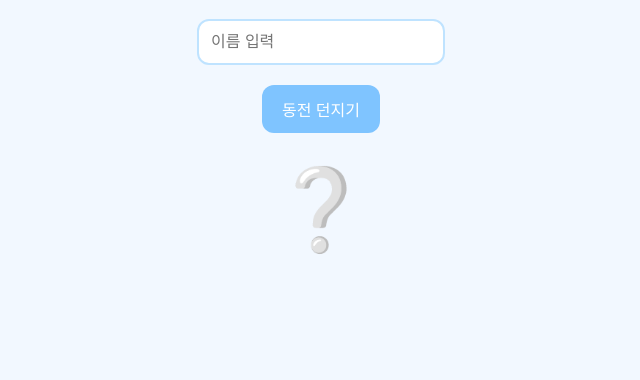
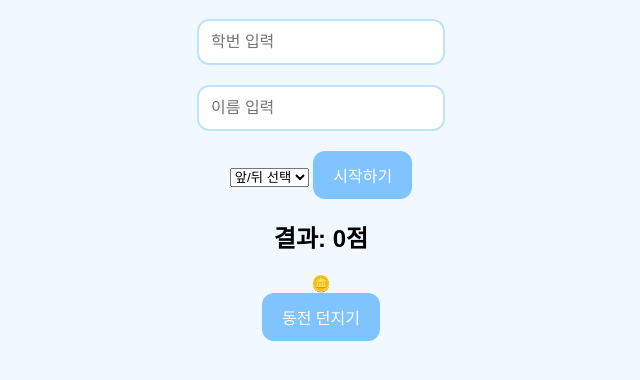
Before and after one commit to x0o5m2s4-del/coin, a plain HTML site: page index.html in a window 1280 px wide. Shown: the part 90-470 px from the top of the page, without its empty margins (319-959 px from the left). Drawn offline with Linux system fonts and the light colour scheme.

Commit message:
Update index.html

```diff
--- a/index.html
+++ b/index.html
@@ -21,18 +21,61 @@
 
     <h1>동전 던지기</h1>
 
+    <div id="start-screen">
+
+      <input
+        type="text"
+        id="studentId"
+        placeholder="학번 입력"
+      />
+
       <input
         type="text"
         id="name"
         placeholder="이름 입력"
       />
 
+      <select id="choice">
+
+        <option value="">
+          앞/뒤 선택
+        </option>
+
+        <option value="앞면">
+          앞면
+        </option>
+
+        <option value="뒷면">
+          뒷면
+        </option>
+
+      </select>
+
+      <button onclick="startGame()">
+        시작하기
+      </button>
+
+    </div>
+
+
+
+    <div id="game-screen">
+
+      <h2>
+        결과:
+        <span id="score">0</span>점
+      </h2>
+
+      <div id="coin">
+        🪙
+      </div>
+
       <button onclick="flipCoin()">
         동전 던지기
       </button>
 
-    <div id="result">
-      ❔
+      <p id="result-text"></p>
+
     </div>
 
   </div>
```
Lines whose indentation alone changed are shown as unchanged.
